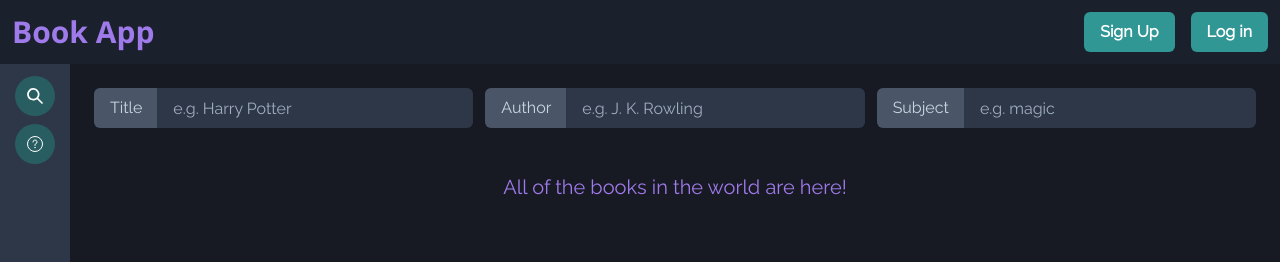
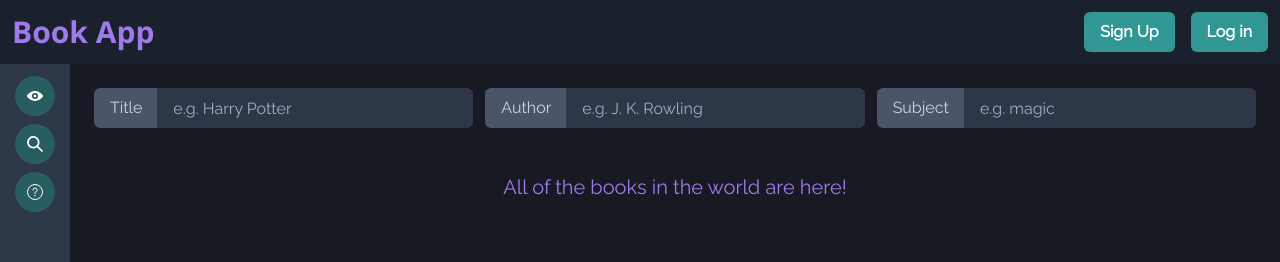
Before and after one commit to petkov113/search-books-app, a React (Create React App) app: page / in a window 1280 px wide. Shown: the top 262 px of the page. Built offline with nearby package versions, Linux system fonts and the light colour scheme.

Commit message:
create the LinkIcon component

```diff
--- /dev/null
+++ b/src/components/LinkIcon.tsx
@@ -0,0 +1,32 @@
+import { FC, ReactElement } from 'react'
+import { Circle, Tooltip } from '@chakra-ui/react'
+import { Link } from 'react-router-dom'
+
+const linkHoverStyles = { backgroundColor: 'teal.500', transition: 'all .2s' }
+
+type LinkIconProps = { to: string; icon: ReactElement }
+
+const LinkIcon: FC<LinkIconProps> = ({ to, icon }) => {
+  return (
+    <Tooltip
+      label="Discover"
+      fontSize="md"
+      placement="right"
+      bg="teal"
+      hasArrow
+    >
+      <Link to={to}>
+        <Circle
+          size="40px"
+          bg="teal.700"
+          color="white"
+          _hover={linkHoverStyles}
+        >
+          {icon}
+        </Circle>
+      </Link>
+    </Tooltip>
+  )
+}
+
+export default LinkIcon
--- a/src/components/Sidebar.tsx
+++ b/src/components/Sidebar.tsx
@@ -1,49 +1,14 @@
-import { QuestionOutlineIcon, SearchIcon } from '@chakra-ui/icons'
-import { Circle, GridItem, Tooltip, VStack } from '@chakra-ui/react'
-import { Link } from 'react-router-dom'
-
-const linkHoverStyles = { backgroundColor: 'teal.500', transition: 'all .2s' }
+import { QuestionOutlineIcon, SearchIcon, ViewIcon } from '@chakra-ui/icons'
+import { GridItem, VStack } from '@chakra-ui/react'
+import { LinkIcon } from '.'
 
 const Sidebar = () => {
   return (
     <GridItem as="nav" bg="gray.700" pt={3}>
       <VStack as="ul">
-        <Tooltip
-          label="Search books"
-          fontSize="md"
-          placement="right"
-          bg="teal"
-          hasArrow
-        >
-          <Link to="/">
-            <Circle
-              size="40px"
-              bg="teal.700"
-              color="white"
-              _hover={linkHoverStyles}
-            >
-              <SearchIcon />
-            </Circle>
-          </Link>
-        </Tooltip>
-        <Tooltip
-          label="About"
-          fontSize="md"
-          placement="right"
-          bg="teal"
-          hasArrow
-        >
-          <Link to="/about">
-            <Circle
-              size="40px"
-              bg="teal.700"
-              color="white"
-              _hover={linkHoverStyles}
-            >
-              <QuestionOutlineIcon />
-            </Circle>
-          </Link>
-        </Tooltip>
+        <LinkIcon to="/explore" icon={<ViewIcon />} />
+        <LinkIcon to="/" icon={<SearchIcon />} />
+        <LinkIcon to="/about" icon={<QuestionOutlineIcon />} />
       </VStack>
     </GridItem>
   )
--- a/src/components/index.ts
+++ b/src/components/index.ts
@@ -10,3 +10,4 @@ export { default as SearchPage } from './SearchPage'
 export { default as Sidebar } from './Sidebar'
 export { default as Tag } from './Tag'
 export { default as BookSection } from './BookSection'
+export { default as LinkIcon } from './LinkIcon'
```
